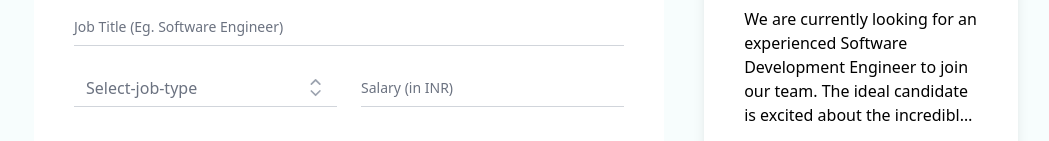
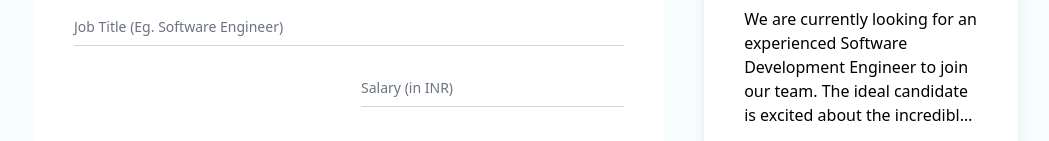
Before and after one commit to mitrarajdeep2001/Job_Finder_WebApp, a React (Vite) app in the folder client/: page /upload-job in a window 1280 px wide. Shown: the part 329-470 px from the top of the page, without its empty margins (114-1163 px from the left). Built offline with nearby package versions, Linux system fonts and the light colour scheme.

Commit message:
Made improvements

```diff
--- a/client/src/Components/JobPostForm.jsx
+++ b/client/src/Components/JobPostForm.jsx
@@ -1,5 +1,5 @@
 import React, { useEffect, useState } from "react";
-import ListBox2 from "./Listbox2";
+// import ListBox2 from "./Listbox2";
 import axios from "axios";
 import { useDispatch, useSelector } from "react-redux";
 import { notifyError, notifySuccess } from "../Toast";
@@ -82,11 +82,11 @@ const JobPostForm = () => {
       </div>
       <div className="grid lg:grid-cols-2 lg:gap-6">
         <div className="relative w-full mb-5 group">
-          <ListBox2
+          {/* <ListBox2
             formData={formData}
             setFormData={setFormData}
             selectItems={jobType}
-          />
+          /> */}
         </div>
         <div className="relative z-0 w-full mb-5 group">
           <input
```
